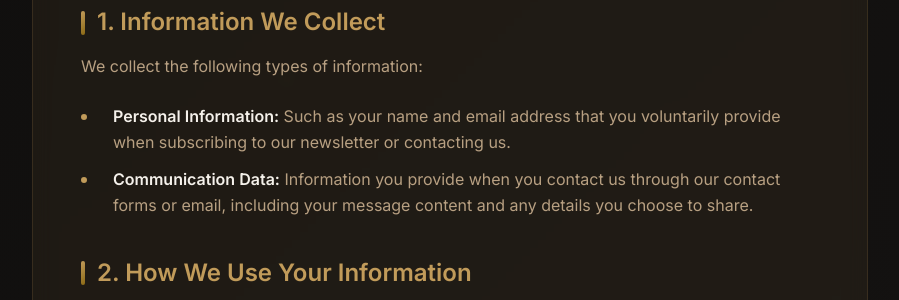
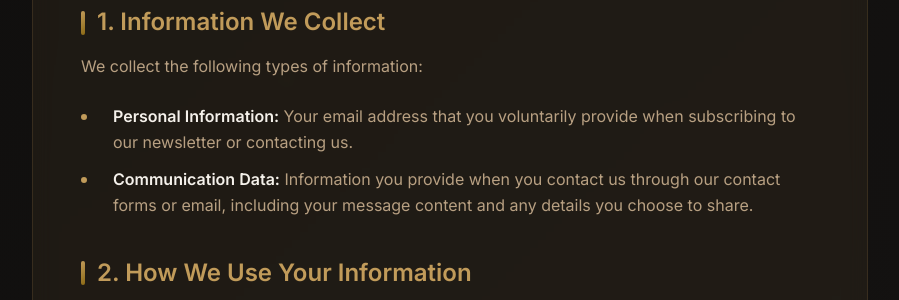
Before and after one commit to Suraj198-creator/Insights, a Flask app: page /privacy-policy in a window 1280 px wide. Shown: the part 653-953 px from the top of the page, without its empty margins (190-1089 px from the left). Run offline with Flask 3, Linux system fonts and the light colour scheme.

Commit message:
Update privacy_policy.html

```diff
--- a/templates/privacy_policy.html
+++ b/templates/privacy_policy.html
@@ -561,7 +561,7 @@
         <h2 class="privacy-section-title">1. Information We Collect</h2>
         <p class="privacy-text">We collect the following types of information:</p>
         <ul class="privacy-list">
-          <li><strong>Personal Information:</strong> Such as your name and email address that you voluntarily provide when subscribing to our newsletter or contacting us.</li>
+          <li><strong>Personal Information:</strong> Your email address that you voluntarily provide when subscribing to our newsletter or contacting us.</li>
           <li><strong>Communication Data:</strong> Information you provide when you contact us through our contact forms or email, including your message content and any details you choose to share.</li>
         </ul>
 
```
